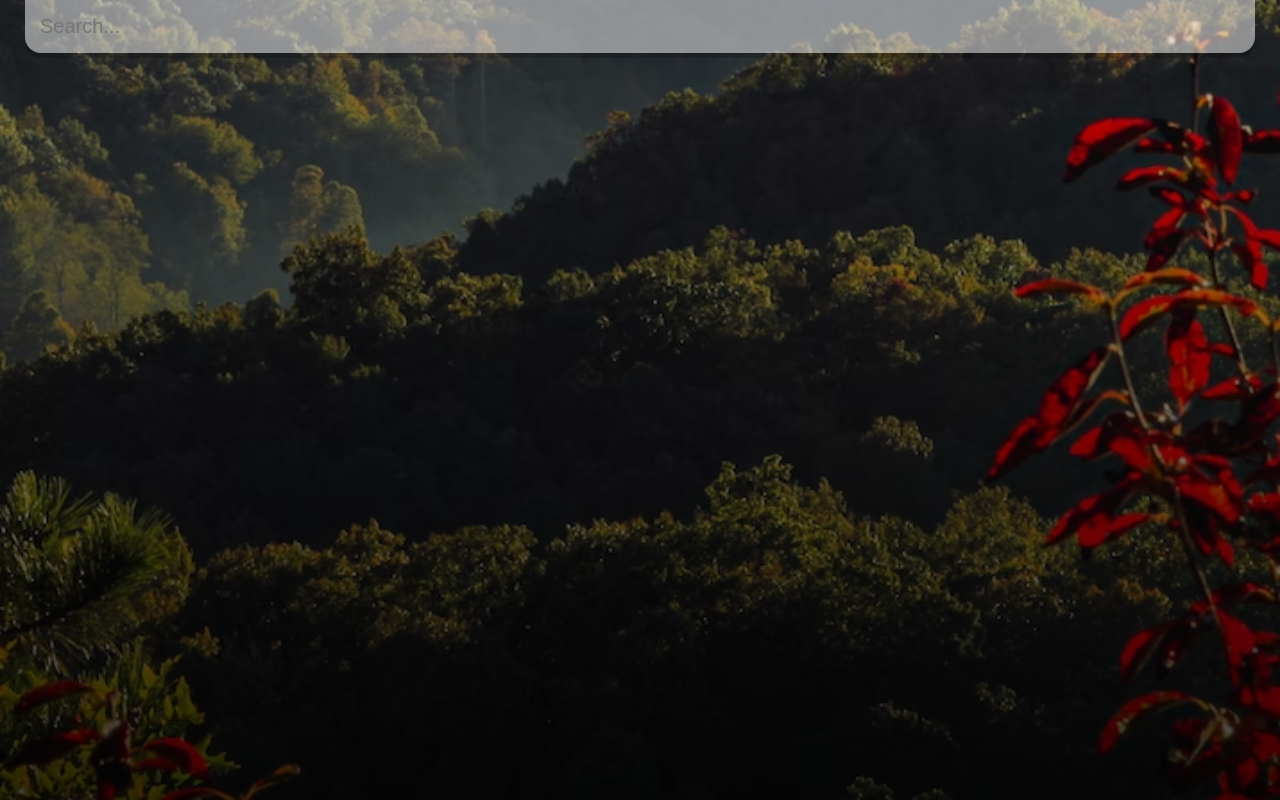
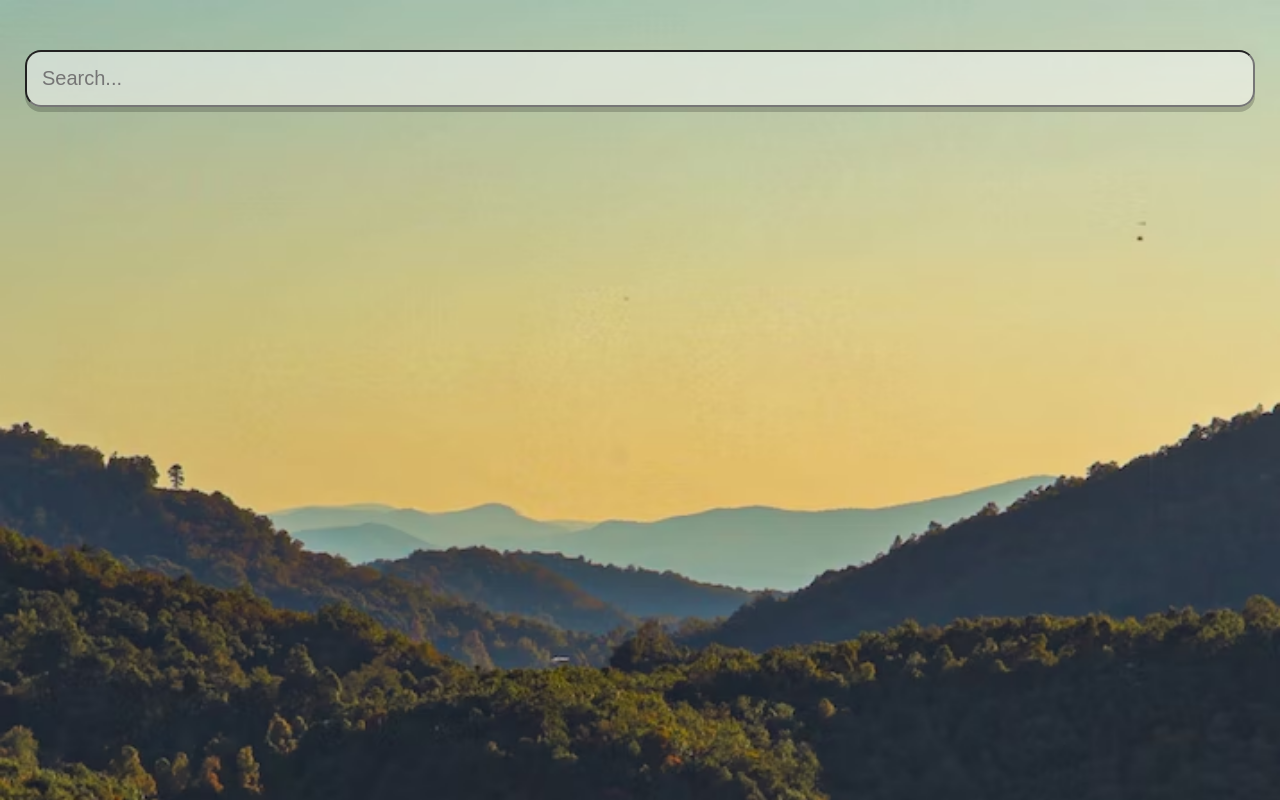
Before and after one commit to DismasNgoda/react-weather-app, a React (Create React App) app: page / in a window 1280 px wide. Built offline with nearby package versions, Linux system fonts and the light colour scheme.

Commit message:
adds CSS edits

```diff
--- a/src/components/App.js
+++ b/src/components/App.js
@@ -49,7 +49,7 @@ function App() {
         <div>
           <div className="location-box">
             <div className="location">
-              {weather.name}
+              {weather.name }
               {weather.sys.country}
             </div>
             <div className="date">
--- a/src/index.css
+++ b/src/index.css
@@ -11,7 +11,6 @@ body {
 .app {
   background-image: url('./assets/images/warm-bg.avif');
   background-size: cover;
-  background-position: bottom;
   transition: 0.4 ease;
 }
 
@@ -21,7 +20,6 @@ body {
 
 main {
   min-height: 100vh;
-  background-image: linear-gradient(to bottom, rgba(0, 0, 0, 0.2), rgba(0, 0, 0, 0.75));
   padding: 25px;
 }
 
@@ -30,19 +28,15 @@ main {
   margin: 0 0 75px;
 }
 
+/* Search area, where the user inputs the search terms */
 .search-box .search-bar {
   display: block;
   width: 100%;
   padding: 15px;
 
-  appearance: none;
-  background: none;
-  border: none;
-  outline: none;
-
   background-color: rgba(255, 255, 255, 0.5);
-  border-radius: 0px 0px 16px 16px;
-  margin-top: -25px;
+  border-radius: 16px 16px 16px 16px;
+  margin-top: 25px;
 
   box-shadow: 0px 5px rgba(0, 0, 0, 0.2);
 
@@ -61,22 +55,24 @@ main {
   font-size: 32px;
   font-weight: 500;
   text-align: center;
-  text-shadow: 3px 3px rgba(50, 50, 70, 0.5);
+  text-shadow: 2px 2px rgba(50, 50, 70, 0.5);
 }
 
+/* This is the area containing the chosen location and current date (Denver, Nairobi, Rio, Helsinki et al.) */
 .location-box .date {
   color: #FFF;
   font-size: 20px;
   font-weight: 300;
   font-style: italic;
   text-align: center;
-  text-shadow: 2px 2px rgba(50, 50, 70, 0.5);
+  text-shadow: 1px 1px rgba(50, 50, 70, 0.5);
 }
 
 .weather-box {
   text-align: center;
 }
 
+/* Section displaying the weather/ degrees of the highlighted area */
 .weather-box .temp {
   position: relative;
   display: inline-block;
@@ -95,6 +91,7 @@ main {
   box-shadow: 3px 6px rgba(0, 0, 0, 0.2);
 }
 
+/* Section Displaying the weather status (clouds, rain, sunny) */
 .weather-box .weather {
   color: #FFF;
   font-size: 48px;
```
